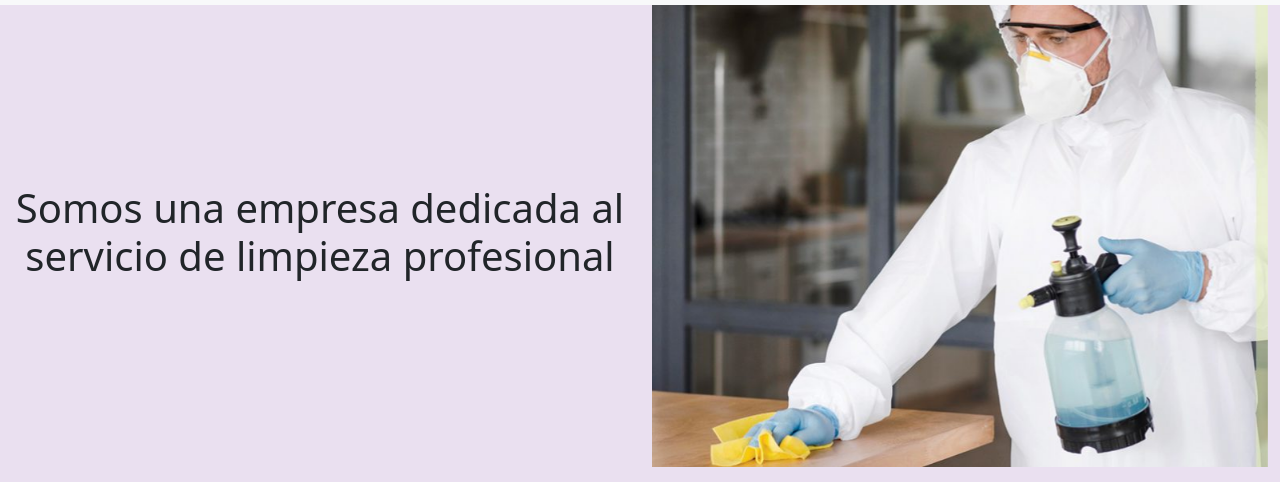
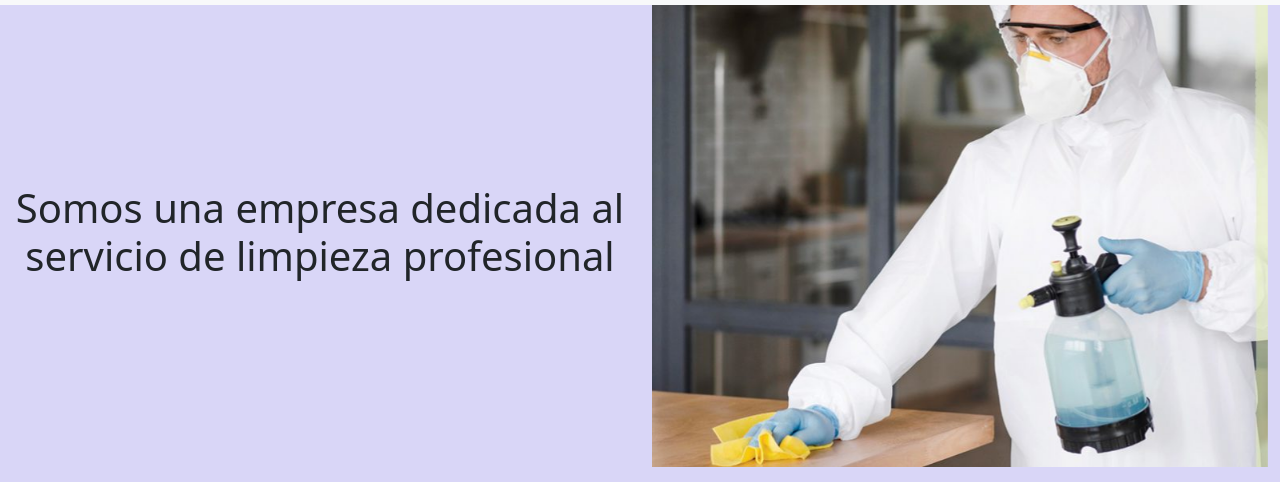
Before and after one commit to leobrogno/Limpido-Bootstrap, a plain HTML site: page index.html in a window 1280 px wide. Shown: the part 160-642 px from the top of the page. Drawn offline with nearby package versions, Linux system fonts and the light colour scheme; files whose address does not match are found by name.

Commit message:
cambieColor

```diff
--- a/css/estilos.css
+++ b/css/estilos.css
@@ -11,5 +11,5 @@
 
 
 .main{
-    background-color: rgb(234, 224, 240);
+    background-color: rgb(217, 214, 247);
 }
```
